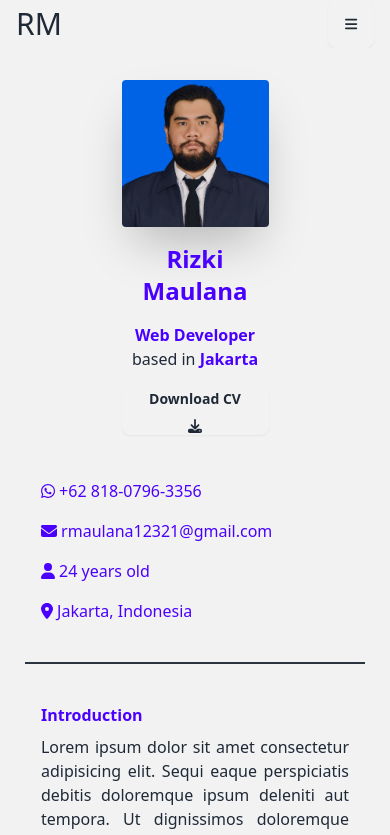
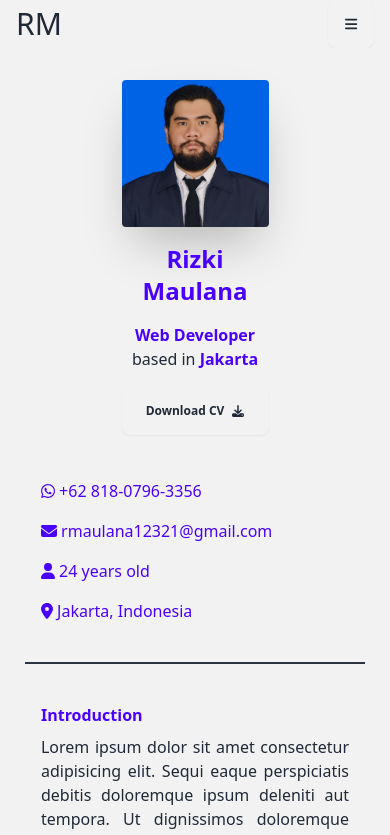
Before and after one commit to RizkiMaula/rizkima-portfolio, a React (Vite) app: page /about in a window 390 px wide. Shown: the top 835 px of the page. Built offline with nearby package versions, Linux system fonts and the light colour scheme.

Commit message:
benerin dikit

```diff
--- a/src/components/elements/AboutMe.jsx
+++ b/src/components/elements/AboutMe.jsx
@@ -22,7 +22,7 @@ const AboutMe = () => {
           <Link
             to={'https://drive.google.com/file/d/1o3nWNJdw1T9fZPKTZ3-YtN46ljMKti1-/view?usp=sharing'}
             target="_blank"
-            className="text-sm md:text-lg btn hover:bg-primary hover:text-white"
+            className="text-xs md:text-lg btn hover:bg-primary hover:text-white"
           >
             Download CV <FontAwesomeIcon icon={faDownload} />
           </Link>
```
